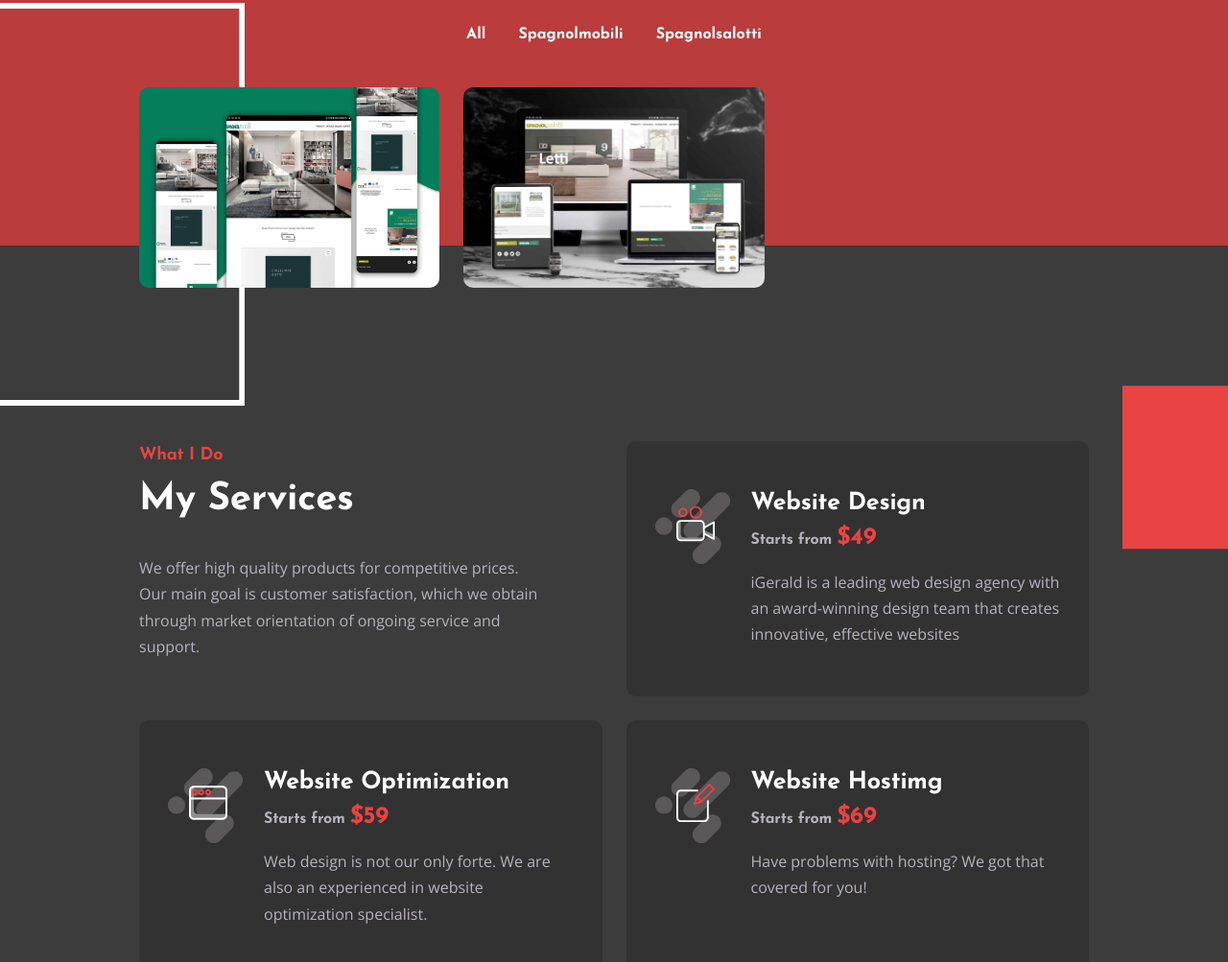
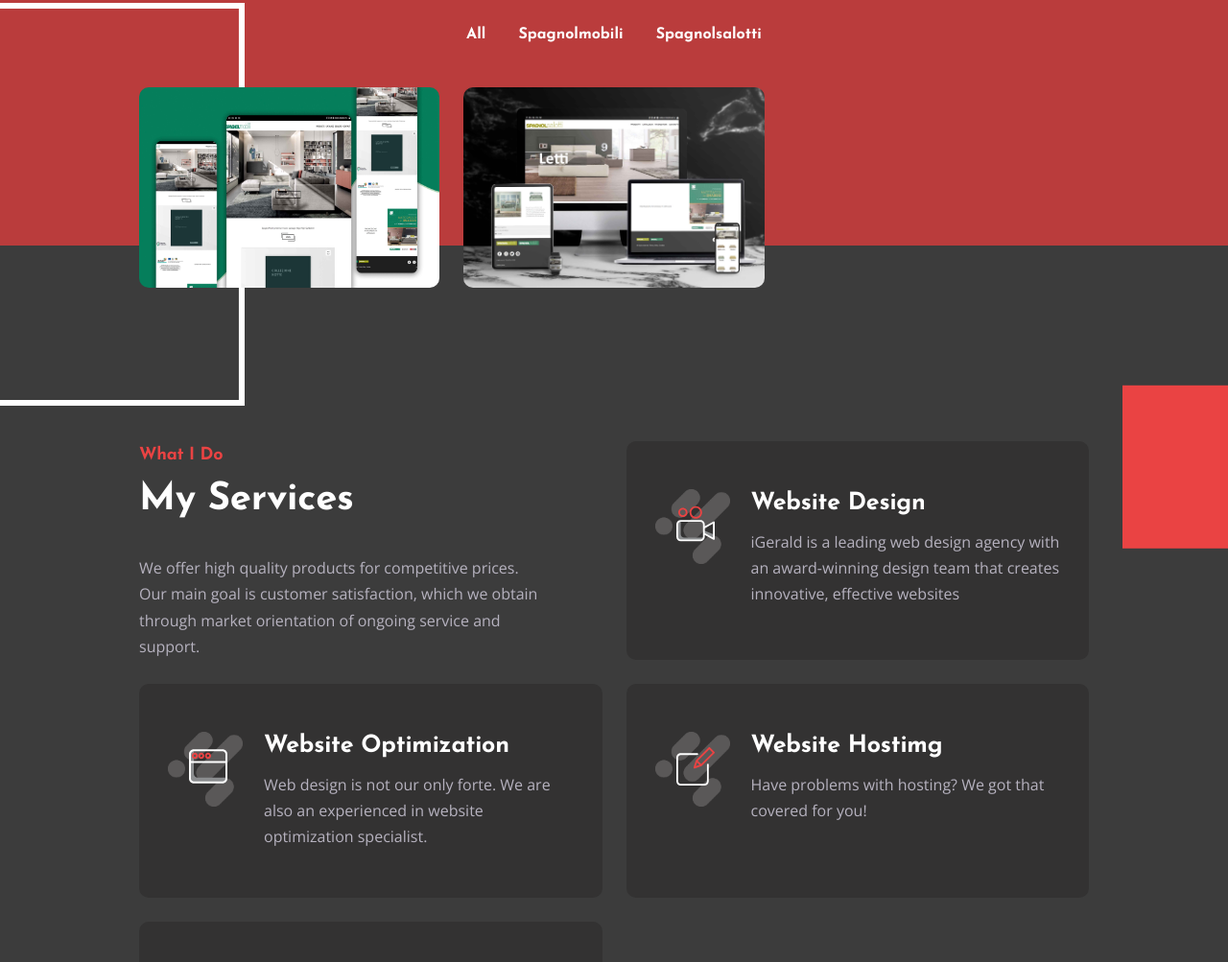
Before and after one commit to igeral/Portfolio, a plain HTML site: page index.html in a window 1280 px wide. Shown: the part 2518-3521 px from the top of the page at 96% size. Drawn offline with nearby package versions, Linux system fonts and the light colour scheme; no server answers; animation ran at ten frames a second; files whose address does not match are found by name.

Commit message:
Update index.html

```diff
--- a/index.html
+++ b/index.html
@@ -322,7 +322,7 @@
                                         </div>
                                     </div>
                                 </div>
-                                <div class="progress_inner" data-value="66">
+                                <!-- <div class="progress_inner" data-value="66">
                                     <span><span class="label">Game Programming</span><span
                                             class="number">66%</span></span>
                                     <div class="background">
@@ -330,7 +330,7 @@
                                             <div class="bar_in"></div>
                                         </div>
                                     </div>
-                                </div>
+                                </div> -->
                             </div>
                         </div>
                     </div>
@@ -653,7 +653,7 @@
                                     </span>
                                     <div class="title">
                                         <h3>Website Design</h3>
-                                        <span class="price">Starts from <span>$49</span></span>
+                                        <!-- <span class="price">Starts from <span>$49</span></span> -->
                                     </div>
                                     <div class="text">
                                         <p>iGerald is a leading web design agency with an award-winning design team that
@@ -711,7 +711,7 @@
                                     </span>
                                     <div class="title">
                                         <h3>Website Optimization</h3>
-                                        <span class="price">Starts from <span>$59</span></span>
+                                        <!-- <span class="price">Starts from <span>$59</span></span> -->
                                     </div>
                                     <div class="text">
                                         <p>Web design is not our only forte. We are also an experienced in website
@@ -764,7 +764,7 @@
                                     </span>
                                     <div class="title">
                                         <h3>Website Hostimg</h3>
-                                        <span class="price">Starts from <span>$69</span></span>
+                                        <!-- <span class="price">Starts from <span>$69</span></span> -->
                                     </div>
                                     <div class="text">
                                         <p>Have problems with hosting? We got that covered for you!</p>
@@ -831,7 +831,7 @@
                                     </span>
                                     <div class="title">
                                         <h3>Maintenance and Updates</h3>
-                                        <span class="price">Starts from <span>$79</span></span>
+                                        <!-- <span class="price">Starts from <span>$79</span></span> -->
                                     </div>
                                     <div class="text">
                                         <p>Like every other thing, websites also need to be maintained and updated from
```
